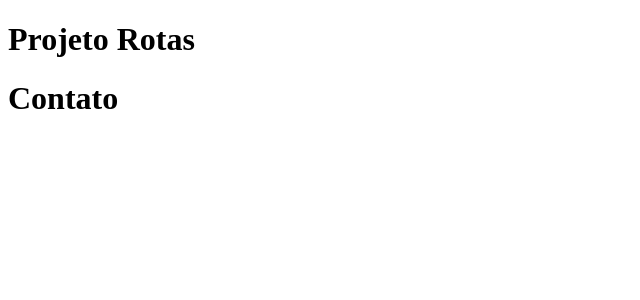
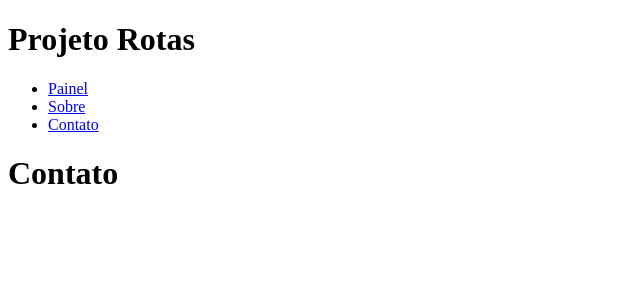
Before and after one commit to dieissonmartins/pitolo-reactjs, a React app: page /contact in a window 1280 px wide. Shown: the top 300 px of the page, without its empty margins (0-640 px from the left). Built offline with nearby package versions, Linux system fonts and the light colour scheme.

Commit message:
navegacao com rotas

```diff
--- a/Main.js
+++ b/Main.js
@@ -1,18 +1,37 @@
 import React from 'react';
 import ReactDOM from 'react-dom/client';
-import { BrowserRouter as Router, Routes, Route } from 'react-router-dom';
+import {BrowserRouter as Router, Link, Routes, Route, NavLink} from 'react-router-dom';
 import App from './App';
 import About from './About';
 import Contact from './Contact';
+import Notfound from "./notfound";
 
 const routing = (
     <Router>
         <div>
             <h1>Projeto Rotas</h1>
+            <ul>
+                <li>
+                    <NavLink to="/" exact activeStyle={{color: 'red'}}>
+                        Painel
+                    </NavLink>
+                </li>
+                <li>
+                    <NavLink to="/about" exact activeStyle={{color: 'red'}}>
+                        Sobre
+                    </NavLink>
+                </li>
+                <li>
+                    <NavLink to="/contact" exact activeStyle={{color: 'red'}}>
+                        Contato
+                    </NavLink>
+                </li>
+            </ul>
             <Routes>
-                <Route path="/" element={<App />} />
-                <Route path="/about" element={<About />} />
-                <Route path="/contact" element={<Contact />} />
+                <Route path="/" element={<App/>}/>
+                <Route path="/about" element={<About/>}/>
+                <Route path="/contact" element={<Contact/>}/>
+                <Route component={Notfound} />
             </Routes>
         </div>
     </Router>
--- /dev/null
+++ b/notfound.js
@@ -0,0 +1,5 @@
+import React from 'react'
+
+const Notfound = () => <h1>Not found</h1>
+
+export default Notfound
```
